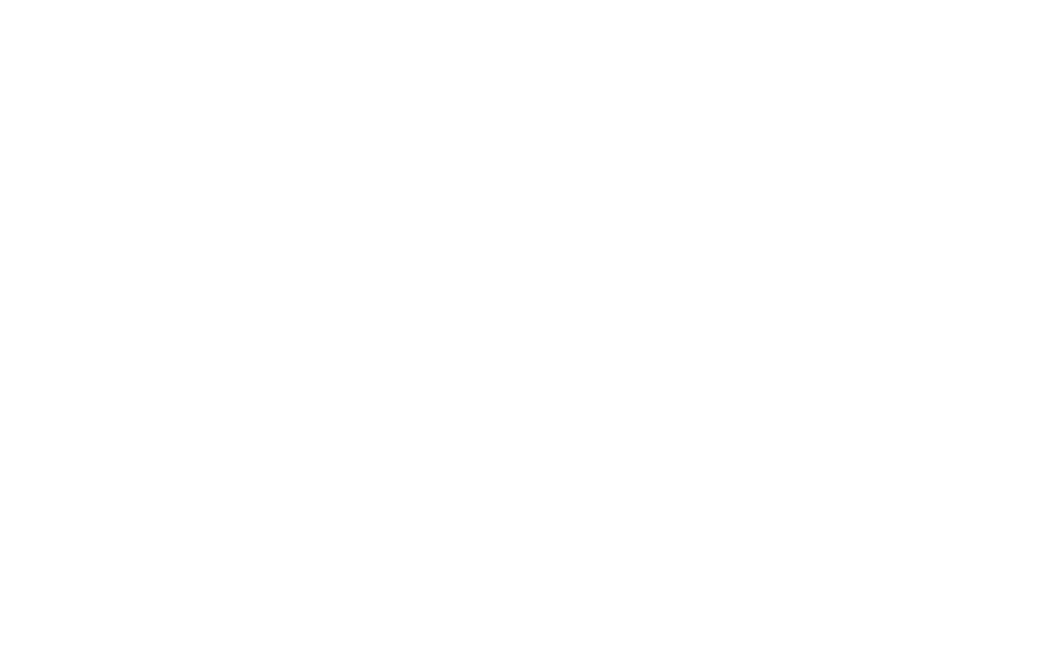
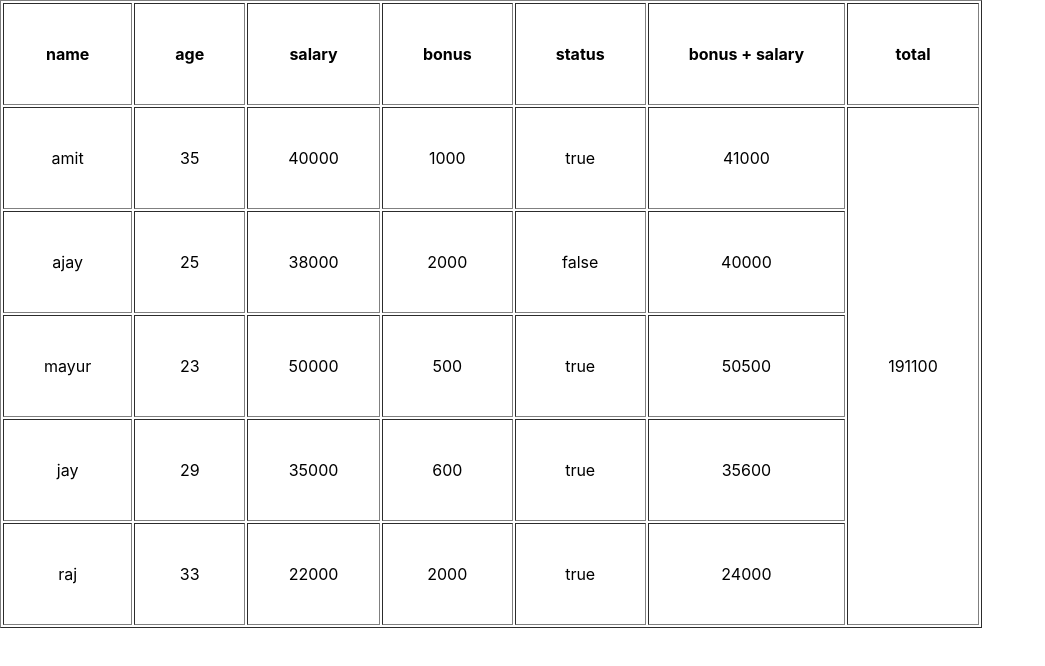
Before and after one commit to BhuvaParth/project-1, a React (Create React App) app: page / in a window 1280 px wide. Shown: the top 666 px of the page, without its empty margins (0-1045 px from the left). Built offline with nearby package versions, Linux system fonts and the light colour scheme.

Commit message:
new 31.3

```diff
--- a/src/App.js
+++ b/src/App.js
@@ -1,9 +1,13 @@
 import logo from './logo.svg';
 import React from 'react';
+import Employee from './New folder (2)/employee';
+import Madicine from './New folder (2)/madicine';
 
 function App(props) {
   return (
     <div>
+      <Employee />
+      <Madicine />
 
     </div>
   );
--- a/src/New folder (2)/employee.js
+++ b/src/New folder (2)/employee.js
@@ -1,6 +1,6 @@
 import React from 'react';
 
-function employee(props) {
+function Employee(props) {
     let data = [
         {
             name: "amit",
@@ -80,4 +80,4 @@
     );
 }
 
-export default employee;
+export default Employee;
--- a/src/New folder (2)/madicine.js
+++ b/src/New folder (2)/madicine.js
@@ -1,6 +1,6 @@
 import React from 'react';
 
-function madicine(props) {
+function Madicine(props) {
     let data = [
         {
             id: 101,
@@ -52,4 +52,4 @@
 
 }
 
-export default madicine;
+export default Madicine;
```
